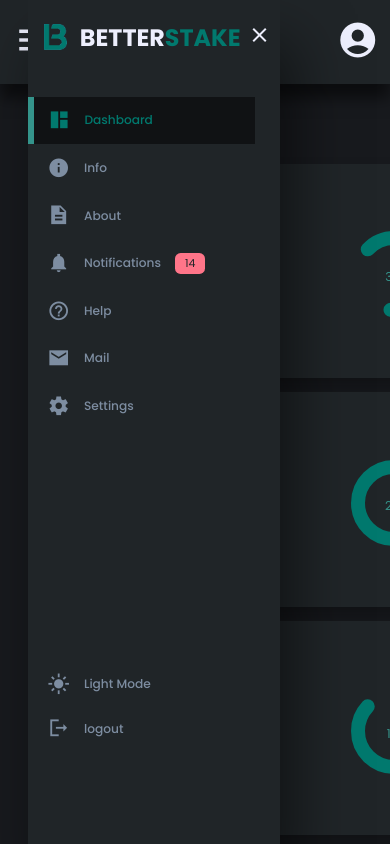
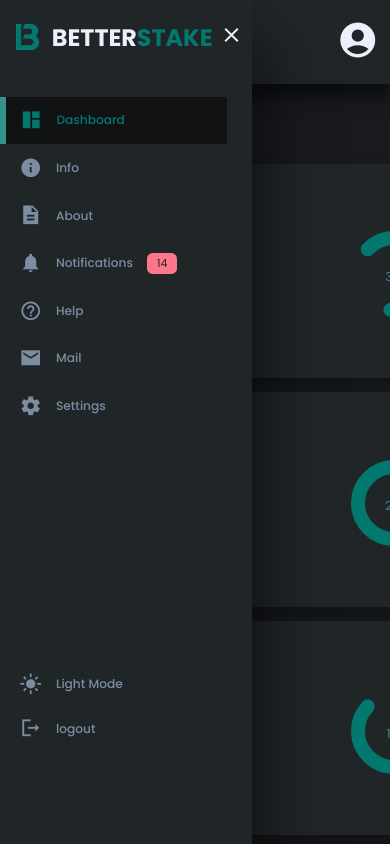
Before and after one commit to ericduffield/BetterStake, a plain HTML site: page Staking/index.html in a window 390 px wide. Both pictures are taken after a click on the button "menu". Shown: the top 844 px of the page. Drawn offline with nearby package versions, Linux system fonts and the light colour scheme; no server answers.

Commit message:
Media query values changed

```diff
--- a/Staking/styles/baseline.css
+++ b/Staking/styles/baseline.css
@@ -364,7 +364,7 @@ aside .sidebar .notification-count{
 
 /*#region **************** MEDIA QUERIES ****************/
 
-@media screen and (max-width: 1200px){
+@media screen and (max-width: 1190px){
     .container{
         grid-template-columns: 7.8rem auto 6rem;
     }
@@ -395,6 +395,7 @@ aside .sidebar .notification-count{
     }
 
     aside{
+        margin-left: 0;
         position: fixed;
         left: -100%;
         background: var(--white);
--- a/Staking/styles/index.css
+++ b/Staking/styles/index.css
@@ -216,7 +216,7 @@ main .name{
 
 /*#region **************** MEDIA QUERIES ****************/
 
-@media screen and (max-width: 1400px){
+@media screen and (max-width: 1450px){
     main #insights{
         grid-template-columns: repeat(3, 1fr);
     }
```
